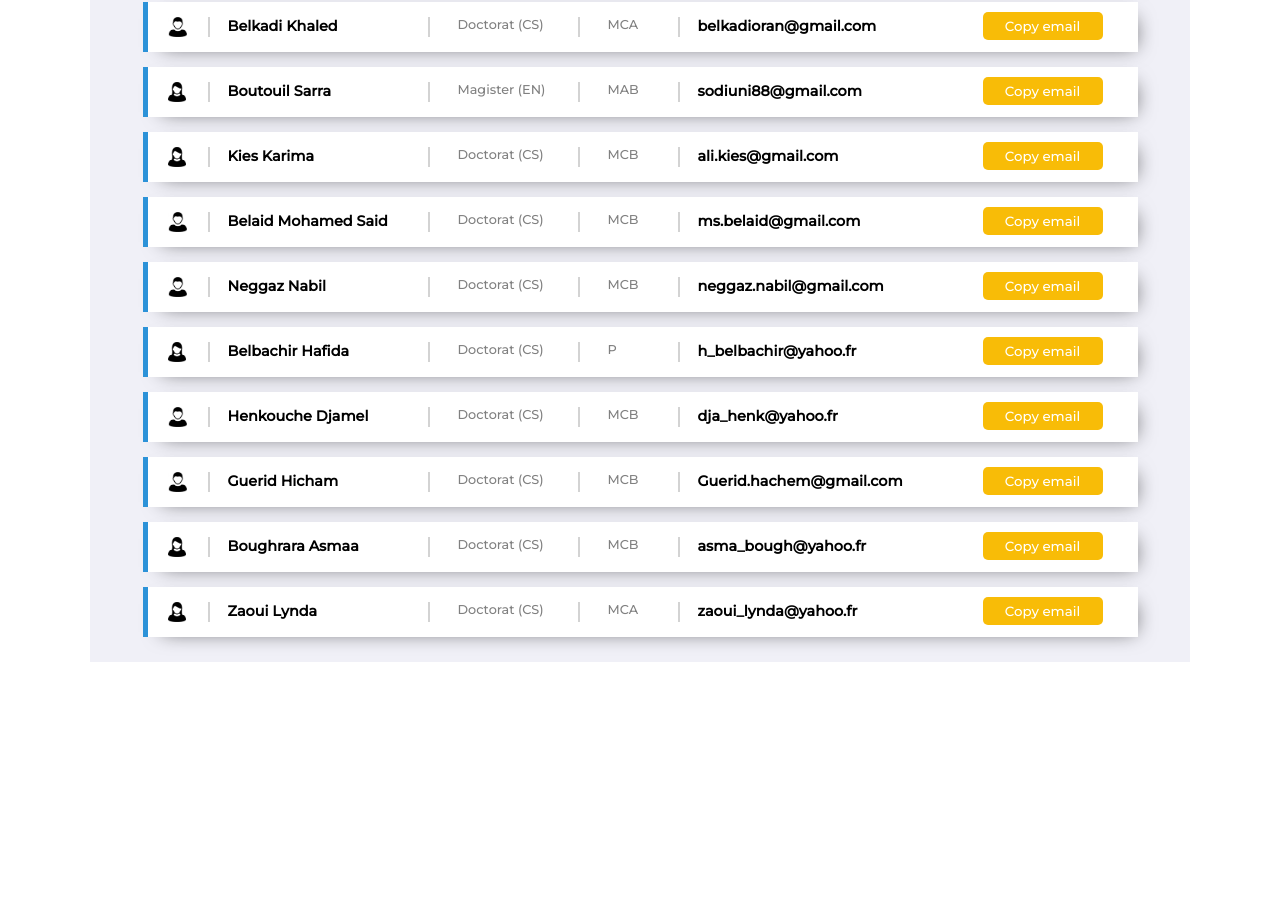
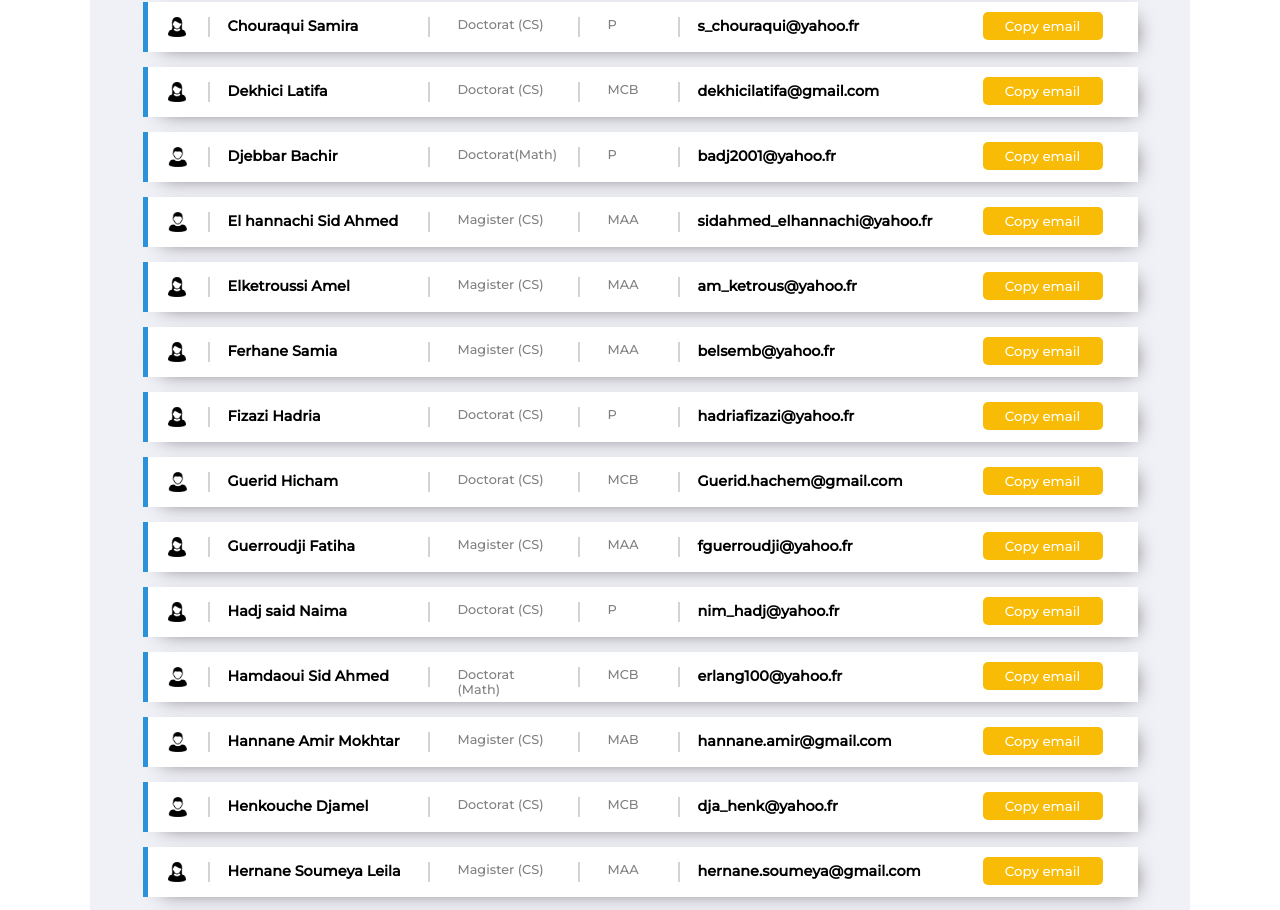
Before and after one commit to samadou92/PROFinder, a React (Create React App) app: page / in a window 1280 px wide. Shown: the part 1873-2783 px from the top of the page. Before the commit the page ends 2535 px from the top, so only its background shows below. Built offline with nearby package versions, Linux system fonts and the light colour scheme.

Commit message:
order list & update data

```diff
--- a/src/App.js
+++ b/src/App.js
@@ -10,11 +10,27 @@ class App extends React.Component {
 
   constructor(props) {
     super(props);
+    this.sortData(data);
     this.state = {
       inputValue: '',
       profilesDetails: data
     };
     this.handleChange = this.handleChange.bind(this);
+    this.sortData = this.sortData.bind(this);
+  }
+
+  sortData(data) {
+    data.sort(function(a,b) {
+      var nameA = a.fullname.toUpperCase();
+      var nameB = b.fullname.toUpperCase();
+      if (nameA < nameB) {
+        return -1;
+      }
+      if (nameA > nameB) {
+        return 1;
+      }
+      return 0;
+    });
   }
 
   handleChange(event) {
@@ -60,7 +76,8 @@ function SearchBar(props) {
 function ProfilesRowsBoard(props) {
   const profiles = props.profiles;
   const filteredProfiles = profiles.map((profileObj) => {
-    return <ProfileRow key={profileObj.fullname.toString()} profile={profileObj} />
+    /* TODO : change key back to 'fullname' once the component supports emails array */
+    return <ProfileRow key={profileObj.email.toString()} profile={profileObj} />
   });
   return filteredProfiles;
 }
--- a/src/data/profilesData.json
+++ b/src/data/profilesData.json
@@ -31,5 +31,39 @@
     {"fullname": "Henkouche Djamel", "degree": "Doctorat (CS)", "grade": "MCB", "email": "dja_henk@yahoo.fr", "gender": "M"},
     {"fullname": "Guerid Hicham", "degree": "Doctorat (CS)", "grade": "MCB", "email": "Guerid.hachem@gmail.com", "gender": "M"},
     {"fullname": "Boughrara Asmaa", "degree": "Doctorat (CS)", "grade": "MCB", "email": "asma_bough@yahoo.fr", "gender": "F"},
-    {"fullname": "Zaoui Lynda", "degree": "Doctorat (CS)", "grade": "MCA", "email": "zaoui_lynda@yahoo.fr", "gender": "F"}
+    {"fullname": "Zaoui Lynda", "degree": "Doctorat (CS)", "grade": "MCA", "email": "zaoui_lynda@yahoo.fr", "gender": "F"},
+    {"fullname": "Zoubida Benlalam", "degree": "Magister (CS)", "grade": "MAA", "email":"zoubida_ben@yahoo.com" ,"gender":"F"},
+    {"fullname": "Belbachir Khadidja", "degree": "Magister (CS)", "grade": "MAA", "email":"belbachir_khadidja@yahoo.fr" ,"gender":"F"},
+    {"fullname": "Belmadani Abderrahim", "degree": "Doctorat (CS)", "grade": "MCA", "email":"abderrahim.belmadani@gmail.com" ,"gender":"M"},
+    {"fullname": "Benamrane Nacera", "degree": "Doctorat (CS)", "grade": "P", "email":"nabenamrane@yahoo.fr" ,"gender":"F"},
+    {"fullname": "Bendella Fatima", "degree": "Doctorat (CS)", "grade": "P", "email":"bendellaf@gmail.com" ,"gender":"F"},
+    {"fullname": "Bendella Fatima", "degree": "Doctorat (CS)", "grade": "P", "email":"bendellaf@hotmail.com" ,"gender":"F"},
+    {"fullname": "Benhaddouche Djamila", "degree": "Magister (CS)", "grade": "MAA", "email":"benhaddouche.djamila@gmail.com" ,"gender":"F"},
+    {"fullname": "Benyettou Mohamed", "degree": "Doctorat (CS)", "grade": "P", "email":"med_benyettou@yahoo.fr" ,"gender":"M"},
+    {"fullname": "Bettouaf Talib Hichem", "degree": "Magister (CS)", "grade": "MAB", "email":"hbetaouaf@gmail.com" ,"gender":"M"},
+    {"fullname": "Boukhari Wassila", "degree": "Magister (CS)", "grade": "MAA", "email":"boukhari_wassila@yahoo.fr" ,"gender":"F"},
+    {"fullname": "Chouarfia Abdallah", "degree": "Doctorat (CS)", "grade": "P", "email":"chouarfia@mail.com" ,"gender":"M"},
+    {"fullname": "Chouraqui Samira", "degree": "Doctorat (CS)", "grade": "P", "email":"s_chouraqui@yahoo.fr" ,"gender":"F"},
+    {"fullname": "Djebbar Bachir", "degree": "Doctorat(Math)", "grade": "P", "email":"badj2001@yahoo.fr" ,"gender":"M"},
+    {"fullname": "Fizazi Hadria", "degree": "Doctorat (CS)", "grade": "P", "email":"hadriafizazi@yahoo.fr" ,"gender":"F"},
+    {"fullname": "Hadj said Naima", "degree": "Doctorat (CS)", "grade": "P", "email":"nim_hadj@yahoo.fr" ,"gender":"F"},
+    {"fullname": "Hannane Amir Mokhtar", "degree": "Magister (CS)", "grade": "MAB", "email":"hannane.amir@gmail.com" ,"gender":"M"},
+    {"fullname": "Hernane Soumeya Leila", "degree": "Magister (CS)", "grade": "MAA", "email":"hernane.soumeya@gmail.com" ,"gender":"F"},
+    {"fullname": "Hernane Yasmine Fatima", "degree": "Magister (CS)", "grade": "MAA", "email":"y_hernane@yahoo.fr" ,"gender":"F"},
+    {"fullname": "Khtir Abdellatif", "degree": "Magister (CS)", "grade": "MAA", "email":"lkhtir@gmail.com" ,"gender":"M"},
+    {"fullname": "Mekki Rachida", "degree": "Doctorat (CS)", "grade": "P", "email":"mekkir@yahoo.fr" ,"gender":"F"},
+    {"fullname": "Mokaddem Djamila", "degree": "Magister (CS)", "grade": "MAA", "email":"mokdjamila@yahoo.com" ,"gender":"F"},
+    {"fullname": "Nait Bahloul Sara ", "degree": "Doctorat (CS)", "grade": "MCB", "email":"nait.sarah@gmail.com" ,"gender":"F"},
+    {"fullname": "Noureddine Myriam", "degree": "Doctorat (CS)", "grade": "MCA", "email":"myriamnoureddine@hotmail.com" ,"gender":"F"},
+    {"fullname": "Noureddine Myriam", "degree": "Doctorat (CS)", "grade": "MCA", "email":"myriam.noureddine@univ-usto.dz" ,"gender":"F"},
+    {"fullname": "Otmani Linda", "degree": "Magister (CS)", "grade": "MAA", "email":"otmani_linda@yahoo.fr" ,"gender":"F"},
+    {"fullname": "Ourdighi Asmaa", "degree": "Magister (CS)", "grade": "MAA", "email":"ouras2003@hotmail.com" ,"gender":"F"},
+    {"fullname": "Raaf ép. Taïr Hafida ", "degree": "Magister (CS)", "grade": "MAA", "email":"hafida_raaf@yahoo.fr" ,"gender":"F"},
+    {"fullname": "Rahal Sid Ahmed ", "degree": "Doctorat (CS)", "grade": "MCA", "email":"rahalsa2001@yahoo.fr" ,"gender":"M"},
+    {"fullname": "Remaoun ép. Djabeur Faiza Meriem ", "degree": "Magister (Math)", "grade": "MAA", "email":"f_remaoun@yahoo.fr" ,"gender":"F"},
+    {"fullname": "Sadouni Kaddour", "degree": "Doctorat (CS)", "grade": "MCA", "email":"kaddour_sadouni@hotmail.com" ,"gender":"M"},
+    {"fullname": "Selka Seddika", "degree": "Doctorat (CS)", "grade": "MCB", "email":"selka_sadika@yahoo.com" ,"gender":"F"},
+    {"fullname": "Yedjour Denia ", "degree": "Magister (CS)", "grade": "MAA", "email":"dyedjour@yahoo.fr" ,"gender":"F"},
+    {"fullname": "Yedjour Hayet", "degree": "Magister (CS)", "grade": "MAB", "email":"hyedjour@yahoo.fr" ,"gender":"F"},
+    {"fullname": "Zerkouk Slimane", "degree": "Doctorat(Math)", "grade": "MCB", "email":"slimane.zerkouk@gmail.com" ,"gender":"M"}
 ]
```
